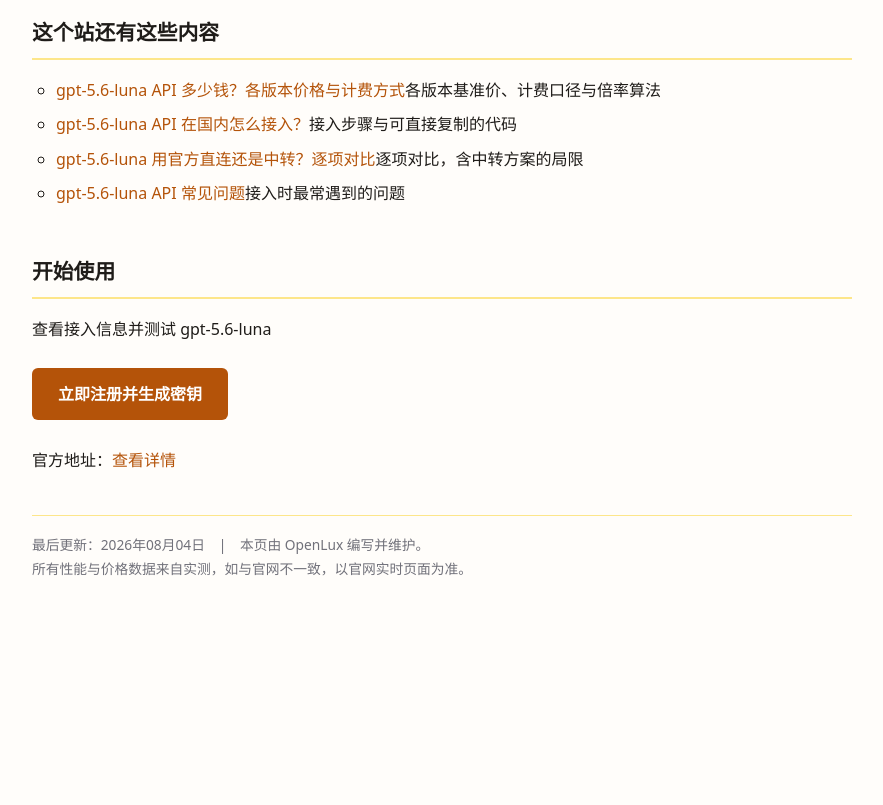
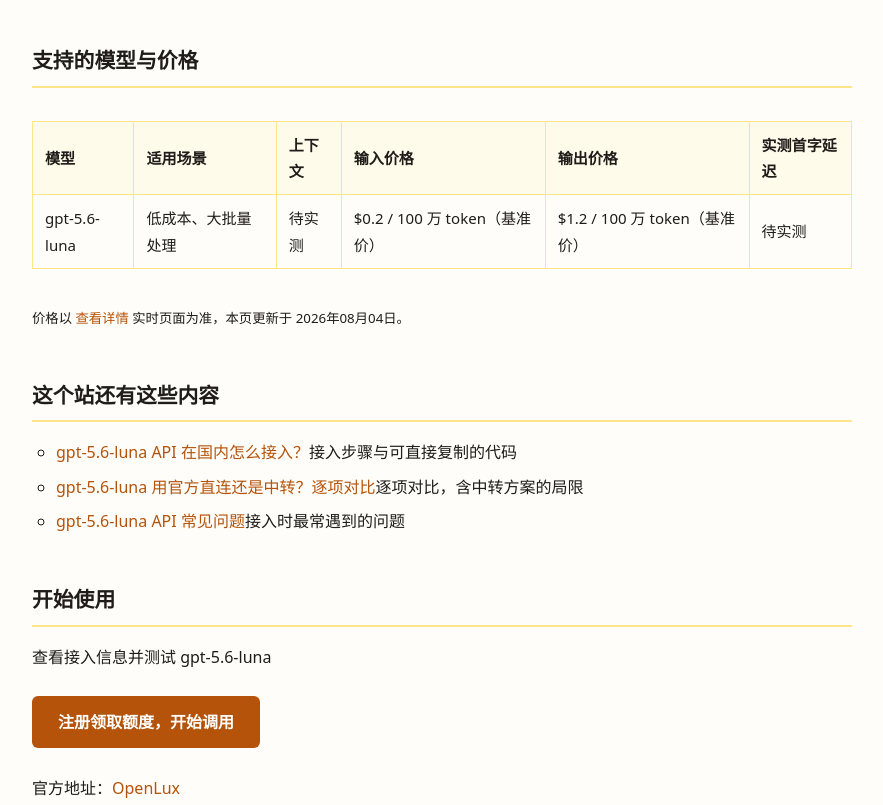
Before and after one commit to a37836323/gpt-5-6-luna-api, a plain HTML site: page index.html in a window 1280 px wide. Shown: the part 1085-1890 px from the top of the page, without its empty margins (198-1081 px from the left). Before the commit the page ends 1743 px from the top, so only its background shows below. Drawn offline with Linux system fonts and the light colour scheme.

Commit message:
更新 index.html

```diff
--- a/index.html
+++ b/index.html
@@ -97,7 +97,7 @@
 body{margin:0;background:#fffdfa;color:#1f1c19;font-family:system-ui,"Noto Sans SC","PingFang SC","Microsoft YaHei",Arial,sans-serif;
 line-height:1.75;font-size:16px;-webkit-font-smoothing:antialiased;
 text-rendering:optimizeLegibility}
-.wrap-wrap42{max-width:860px;margin:0 auto;padding:32px 20px 64px}
+.pane-stack12{max-width:860px;margin:0 auto;padding:32px 20px 64px}
 h1{font-size:1.85rem;line-height:1.4;margin:.2em 0 .6em;letter-spacing:-.01em}
 h2{font-size:1.3rem;margin:2.2em 0 .7em;padding-bottom:.35em;
 border-bottom:2px solid #fde68a}
@@ -115,21 +115,21 @@
 ul,ol{padding-left:1.5em}
 ul{list-style-type:circle}
 li{margin:.4em 0}
-.pane-stack12{background:#fffbeb;border-left:3px solid #b45309;
+.wrap-bar51{background:#fffbeb;border-left:3px solid #b45309;
 border-radius:0 6px 6px 0;padding:14px 18px;margin:1.4em 0}
-.head-row17{display:inline-block;background:#b45309;color:#fff;
+.wrap-wrap42{display:inline-block;background:#b45309;color:#fff;
 padding:12px 26px;border-radius:6px;font-weight:600;margin:.6em 0}
-.head-row17:hover{opacity:.88;text-decoration:none}
-.wrap-bar51{color:#71717a;font-size:.86rem;margin-top:3em;
+.wrap-wrap42:hover{opacity:.88;text-decoration:none}
+.panel-slot28{color:#71717a;font-size:.86rem;margin-top:3em;
 padding-top:1.2em;border-top:1px solid #fde68a}
-.panel-slot28{border:1px solid #fde68a;border-radius:6px;
+.list-row55{border:1px solid #fde68a;border-radius:6px;
 padding:2px 18px;margin:.8em 0}
-.list-row55{overflow-x:auto}
+.item-deck61{overflow-x:auto}
 @media(max-width:600px){
   body{font-size:15px}
   h1{font-size:1.5rem}
   h2{font-size:1.18rem}
-  .wrap-wrap42{padding:20px 16px 48px}
+  .pane-stack12{padding:20px 16px 48px}
   table{font-size:.85rem}
   th,td{padding:8px}
 }
@@ -138,7 +138,7 @@
 }</style>
 </head>
 <body>
-<main class="wrap-wrap42">
+<main class="pane-stack12">
 <h1>gpt-5.6-luna API 中转站 2026 接入与价格说明</h1>
 <p>gpt-5.6-luna 的模型发布时间待实测。已知模型定位为低成本、大批量处理场景，并兼容 -high、-xhigh、-low、-medium、-max、-ultra 后缀变体。本文整理该模型在中转站的基准价格、分组倍率与接入前需要确认的事项。</p>
 <section>
@@ -153,8 +153,8 @@
 </section>
 <section>
 <h2>什么是 gpt-5.6-luna API 中转站？</h2>
-<p><strong>一句话说清中转站：帮你把多家模型的接口统一成 OpenAI 那一套，顺便解决网络和支付问题。</strong></p>
-<p>国内开发者调用 gpt-5.6-luna 官方接口时，普遍会撞上三堵墙：网络不通、没有海外信用卡、账号被风控。</p>
+<p><strong>API 中转站的作用是在你和模型厂商之间加一层网关：你按 OpenAI 的标准格式发请求，网关负责转发、协议转换和计费。</strong></p>
+<p>想在国内生产环境用上 gpt-5.6-luna，官方直连这条路通常会在网络、支付、风控三个环节掉链子。</p>
 <p>OpenLux 把这一层做成了公共服务：<a href="https://api.openlux.ai/register?channel=c_lkv0gzwj" rel="nofollow noopener" data-cta="link">OpenLux gpt-5.6-luna API 中转站</a> 聚合了 449 个在售模型 主流模型，统一走 OpenAI 兼容格式，国内网络可直接访问，支持人民币结算。</p>
 </section>
 <section>
@@ -168,9 +168,20 @@
 <p>以上能力在 <a href="https://api.openlux.ai/register?channel=c_lkv0gzwj" rel="nofollow noopener" data-cta="link">gpt-5.6-luna API 中转站</a> 均已上线，可注册后自行验证。</p>
 </section>
 <section>
+<h2>支持的模型与价格</h2>
+<div class="item-deck61">
+<table>
+<thead><tr><th>模型</th><th>适用场景</th><th>上下文</th><th>输入价格</th><th>输出价格</th><th>实测首字延迟</th></tr></thead>
+<tbody>
+<tr><td>gpt-5.6-luna</td><td>低成本、大批量处理</td><td>待实测</td><td>$0.2 / 100 万 token（基准价）</td><td>$1.2 / 100 万 token（基准价）</td><td>待实测</td></tr>
+</tbody>
+</table>
+</div>
+<p><small>价格以 <a href="https://api.openlux.ai/register?channel=c_lkv0gzwj" rel="nofollow noopener" data-cta="link">查看详情</a> 实时页面为准，本页更新于 2026年08月04日。</small></p>
+</section>
+<section>
 <h2>这个站还有这些内容</h2>
-<ul class="bar-item61">
-<li><a href="https://a37836323.github.io/gpt-5-6-luna-api/pricing/">gpt-5.6-luna API 多少钱？各版本价格与计费方式</a><span>各版本基准价、计费口径与倍率算法</span></li>
+<ul class="frame-head59">
 <li><a href="https://a37836323.github.io/gpt-5-6-luna-api/quickstart/">gpt-5.6-luna API 在国内怎么接入？</a><span>接入步骤与可直接复制的代码</span></li>
 <li><a href="https://a37836323.github.io/gpt-5-6-luna-api/compare/">gpt-5.6-luna 用官方直连还是中转？逐项对比</a><span>逐项对比，含中转方案的局限</span></li>
 <li><a href="https://a37836323.github.io/gpt-5-6-luna-api/faq/">gpt-5.6-luna API 常见问题</a><span>接入时最常遇到的问题</span></li>
@@ -179,10 +190,10 @@
 <section>
 <h2>开始使用</h2>
 <p>查看接入信息并测试 gpt-5.6-luna</p>
-<p><a class="head-row17" href="https://api.openlux.ai/register?channel=c_lkv0gzwj" rel="nofollow noopener" data-cta="button">立即注册并生成密钥</a></p>
-<p>官方地址：<a href="https://api.openlux.ai/register?channel=c_lkv0gzwj" rel="nofollow noopener" data-cta="link">查看详情</a></p>
+<p><a class="wrap-wrap42" href="https://api.openlux.ai/register?channel=c_lkv0gzwj" rel="nofollow noopener" data-cta="button">注册领取额度，开始调用</a></p>
+<p>官方地址：<a href="https://api.openlux.ai/register?channel=c_lkv0gzwj" rel="nofollow noopener" data-cta="link">OpenLux</a></p>
 </section>
-<p class="wrap-bar51">最后更新：2026年08月04日　|　本页由 OpenLux 编写并维护。<br>所有性能与价格数据来自实测，如与官网不一致，以官网实时页面为准。</p>
+<p class="panel-slot28">最后更新：2026年08月04日　|　本页由 OpenLux 编写并维护。<br>所有性能与价格数据来自实测，如与官网不一致，以官网实时页面为准。</p>
 </main>
 <script>
 (function(){
```
